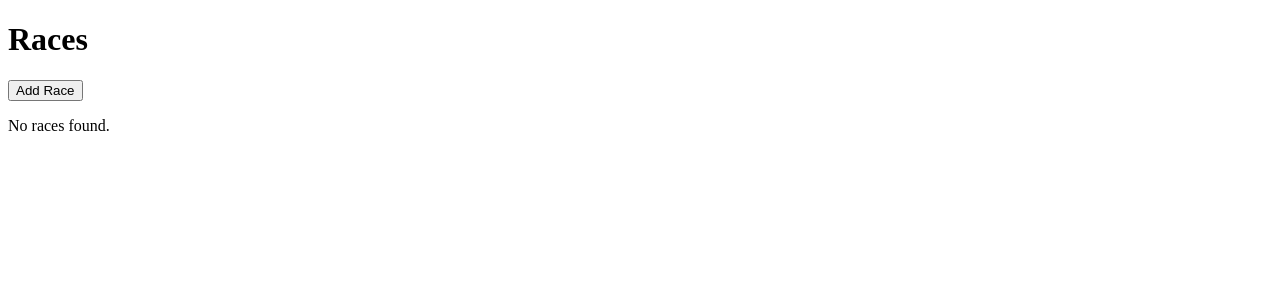
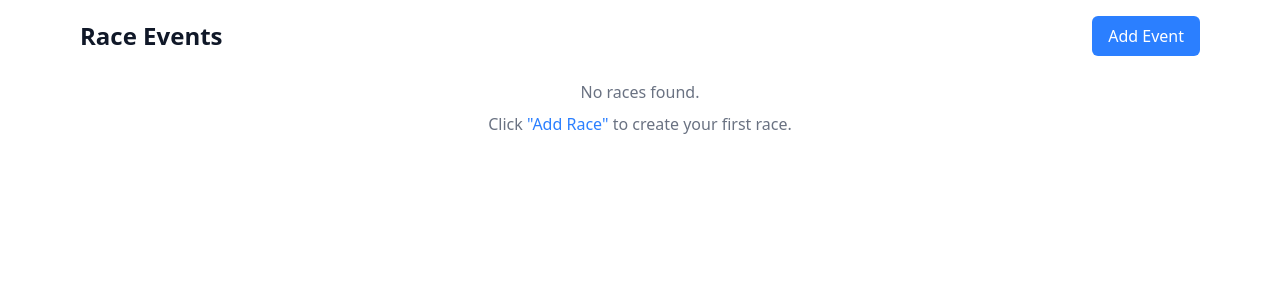
Before and after one commit to dawilster/LiveHeats, a React (Vite) app: page / in a window 1280 px wide. Shown: the top 300 px of the page. Built offline with nearby package versions, Linux system fonts and the light colour scheme.

Commit message:
Install Tailwind CSS and ShadCN/UI with RacesIndex styling

```diff
--- a/package.json
+++ b/package.json
@@ -11,6 +11,8 @@
     "test": "vite test"
   },
   "dependencies": {
+    "@shadcn/ui": "^0.0.4",
+    "@tailwindcss/vite": "^4.0.1",
     "react": "^18.3.1",
     "react-dom": "^18.3.1",
     "react-router-dom": "^7.1.3"
@@ -28,6 +30,7 @@
     "eslint-plugin-react-refresh": "^0.4.16",
     "globals": "^15.14.0",
     "jsdom": "^26.0.0",
+    "tailwindcss": "^4.0.1",
     "vite": "^6.0.5",
     "vitest": "^3.0.4"
   }
--- a/src/App.css
+++ b/src/App.css
@@ -0,0 +1 @@
+@import "tailwindcss";
--- a/src/pages/RacesIndex.jsx
+++ b/src/pages/RacesIndex.jsx
@@ -10,24 +10,113 @@ export default function RacesIndex() {
     setRaces(storedRaces);
   }, []);
 
+  const getStatusBadge = (status) => {
+    const styles = {
+      upcoming: "bg-blue-100 text-blue-800",
+      in_progress: "bg-yellow-100 text-yellow-800",
+      completed: "bg-green-100 text-green-800",
+    };
+
+    const labels = {
+      upcoming: "Upcoming",
+      in_progress: "In Progress",
+      completed: "Completed",
+    };
+
     return (
-    <div>
-      <h1>Races</h1>
+      <span className={`px-3 py-1 rounded-full text-sm ${styles[status]}`}>
+        {labels[status]}
+      </span>
+    );
+  };
 
+  return (
+    <div className="max-w-6xl mx-auto p-4">
+      {/* Header Section */}
+      <div className="flex justify-between items-center mb-6">
+        <h1 className="text-2xl font-bold text-gray-900">Race Events</h1>
         <Link to="/races/new">
-        <button>Add Race</button>
+          <button className="px-4 py-2 bg-blue-500 text-white rounded-md hover:bg-blue-600">
+            Add Event
+          </button>
         </Link>
+      </div>
 
+      {/* Show message when there are no races */}
       {races.length === 0 ? (
+        <div className="text-center text-gray-500 mt-6">
           <p>No races found.</p>
+          <p className="mt-2">Click <span className="font-medium text-blue-500">"Add Race"</span> to create your first race.</p>
+        </div>
       ) : (
-        <ul>
+        <>
+          {/* Quick Stats */}
+          <div className="grid grid-cols-1 md:grid-cols-3 gap-4 mb-6">
+            <div className="bg-white p-4 rounded-lg shadow">
+              <div className="text-sm text-gray-500">Total Events</div>
+              <div className="text-2xl font-bold">{races.length}</div>
+            </div>
+            <div className="bg-white p-4 rounded-lg shadow">
+              <div className="text-sm text-gray-500">Upcoming Events</div>
+              <div className="text-2xl font-bold">
+                {races.filter((race) => race.status === "upcoming").length}
+              </div>
+            </div>
+            <div className="bg-white p-4 rounded-lg shadow">
+              <div className="text-sm text-gray-500">Total Competitors</div>
+              <div className="text-2xl font-bold">
+                {races.reduce((sum, race) => sum + (race.competitors?.length || 0), 0)}
+              </div>
+            </div>
+          </div>
+
+          {/* Race List */}
+          <div className="bg-white rounded-lg shadow">
+            <div className="overflow-x-auto">
+              <table className="w-full text-sm text-left">
+                <thead className="bg-gray-50">
+                  <tr>
+                    <th className="px-6 py-3 font-medium text-gray-500">Event Name</th>
+                    <th className="px-6 py-3 font-medium text-gray-500">Date</th>
+                    <th className="px-6 py-3 font-medium text-gray-500">Venue</th>
+                    <th className="px-6 py-3 font-medium text-gray-500">Heats</th>
+                    <th className="px-6 py-3 font-medium text-gray-500">Competitors</th>
+                    <th className="px-6 py-3 font-medium text-gray-500">Status</th>
+                    <th className="px-6 py-3 font-medium text-gray-500">Actions</th>
+                  </tr>
+                </thead>
+                <tbody className="divide-y divide-gray-200">
                   {races.map((race) => (
-            <li key={race.id}>
-              <Link to={`/races/${race.id}`}>{race.name}</Link>
-            </li>
+                    <tr key={race.id} className="hover:bg-gray-50">
+                      <td className="px-6 py-4 font-medium">
+                        <Link to={`/races/${race.id}`} className="text-blue-500 hover:underline">
+                          {race.name}
+                        </Link>
+                      </td>
+                      <td className="px-6 py-4">
+                        {race.date ? new Date(race.date).toLocaleDateString() : "TBD"}
+                      </td>
+                      <td className="px-6 py-4">{race.venue || "Unknown"}</td>
+                      <td className="px-6 py-4">{race.heats || 0}</td>
+                      <td className="px-6 py-4">{race.competitors?.length || 0}</td>
+                      <td className="px-6 py-4">{getStatusBadge(race.status)}</td>
+                      <td className="px-6 py-4">
+                        <div className="flex space-x-2">
+                          <button className="px-3 py-1 text-sm border border-gray-300 rounded hover:bg-gray-50">
+                            View
+                          </button>
+                          <button className="px-3 py-1 text-sm border border-gray-300 rounded hover:bg-gray-50">
+                            Edit
+                          </button>
+                        </div>
+                      </td>
+                    </tr>
                   ))}
-        </ul>
+                </tbody>
+              </table>
+            </div>
+          </div>
+        </>
       )}
     </div>
   );
--- /dev/null
+++ b/src/tailwind.config.js
@@ -0,0 +1,7 @@
+module.exports = {
+  content: ["./src/**/*.{js,jsx,ts,tsx}"],
+  theme: {
+    extend: {},
+  },
+  plugins: [],
+};
--- a/vite.config.js
+++ b/vite.config.js
@@ -1,10 +1,11 @@
 import { defineConfig } from 'vite'
 import react from '@vitejs/plugin-react'
 import path from 'path'
+import tailwindcss from '@tailwindcss/vite'
 
 // https://vite.dev/config/
 export default defineConfig({
-  plugins: [react()],
+  plugins: [react(), tailwindcss()],
   resolve: {
     alias: {
       '@': path.resolve(__dirname, 'src'), // Allow `@` as an alias for `src/`
```
Also changed, not shown: 1 other file (tests, documents, lock files or other folders). Lines whose indentation alone changed are shown as unchanged.
